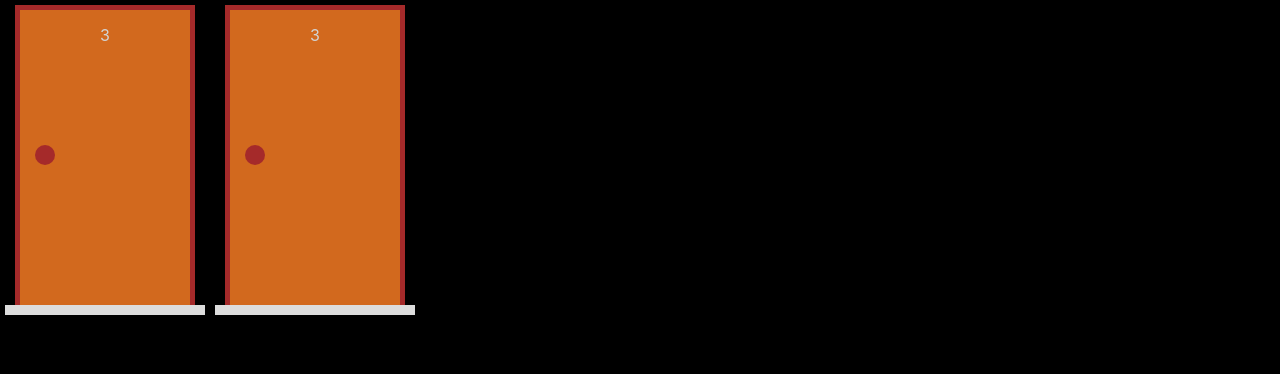
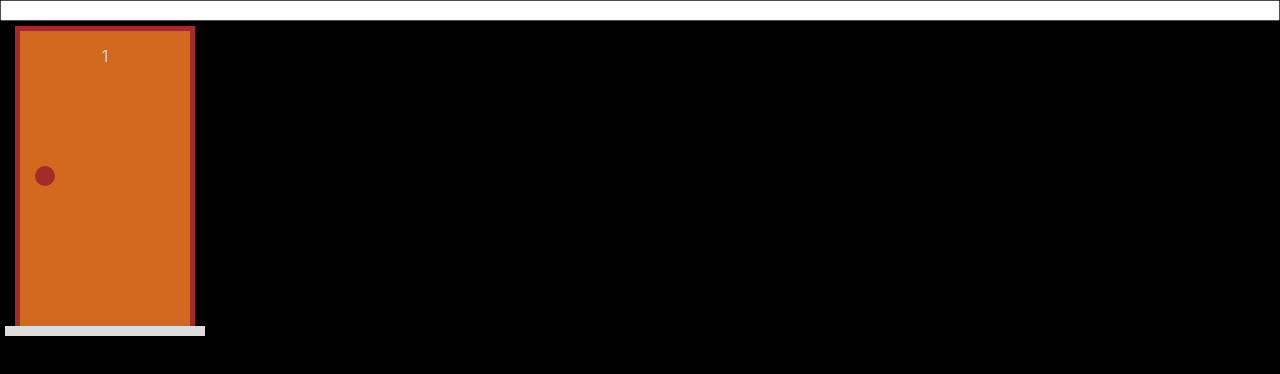
Before and after one commit to batistaerick/monty-hall, a Next.js app: page / in a window 1280 px wide. Shown: the top 374 px of the page. Built offline with nearby package versions, Linux system fonts and the light colour scheme.

Commit message:
Making port selection work

```diff
--- a/src/components/Door/Door.tsx
+++ b/src/components/Door/Door.tsx
@@ -1,11 +1,24 @@
+import { FC } from "react";
+import DoorModel from "../../models/DoorModel";
 import styles from "../../styles/Door.module.css";
 
-const Door = () => {
+interface DoorProps {
+  doorModel: DoorModel;
+  onChange: (newDoor: DoorModel) => void;
+}
+
+const Door: FC<DoorProps> = ({ doorModel, onChange }) => {
+  const selectedStyle = doorModel.selected ? styles.selected : "";
+
+  const changeSelection = () => {
+    onChange(doorModel.changeSelection());
+  };
+
   return (
-    <div className={styles.area}>
-      <div className={styles.frame}>
+    <div className={styles.area} onClick={changeSelection}>
+      <div className={`${styles.frame} ${selectedStyle}`}>
         <div className={styles.door}>
-          <div className={styles.number}>3</div>
+          <div className={styles.number}>{doorModel.number}</div>
           <div className={styles.doorHandle}></div>
         </div>
       </div>
--- /dev/null
+++ b/src/models/DoorModel.ts
@@ -0,0 +1,53 @@
+class DoorModel {
+  #number: number;
+  #hasGift: boolean;
+  #selected: boolean;
+  #opened: boolean;
+
+  constructor(
+    number: number,
+    hasGift: boolean = false,
+    selected: boolean = false,
+    opened: boolean = false
+  ) {
+    this.#number = number;
+    this.#hasGift = hasGift;
+    this.#selected = selected;
+    this.#opened = opened;
+  }
+
+  get number() {
+    return this.#number;
+  }
+
+  get hasGift() {
+    return this.#hasGift;
+  }
+
+  get selected() {
+    return this.#selected;
+  }
+
+  get opened() {
+    return this.#opened;
+  }
+
+  deselect() {
+    return new DoorModel(this.number, this.hasGift, false, this.opened);
+  }
+
+  changeSelection() {
+    return new DoorModel(
+      this.number,
+      this.hasGift,
+      !this.selected,
+      this.opened
+    );
+  }
+
+  open() {
+    return new DoorModel(this.number, this.hasGift, this.selected, true);
+  }
+}
+
+export default DoorModel;
--- a/src/pages/index.tsx
+++ b/src/pages/index.tsx
@@ -1,11 +1,20 @@
 import type { NextPage } from "next";
+import { useState } from "react";
 import Door from "../components/Door/Door";
+import DoorModel from "../models/DoorModel";
 
 const Home: NextPage = () => {
+  const [door, setDoor] = useState<DoorModel>(new DoorModel(1));
+  const [text, setText] = useState<string>();
+
   return (
-    <div style={{ display: "flex" }}>
-      <Door />
-      <Door />
+    <div style={{ display: "flex", flexDirection: "column" }}>
+      <input
+        type="text"
+        value={text}
+        onChange={(event) => setText(event.target.value)}
+      />
+      <Door doorModel={door} onChange={setDoor} />
     </div>
   );
 };
--- a/src/styles/Door.module.css
+++ b/src/styles/Door.module.css
@@ -44,3 +44,17 @@
   width: 100%;
   background-color: #ddd;
 }
+
+.selected {
+  border-left: 5px solid yellow;
+  border-top: 5px solid yellow;
+  border-right: 5px solid yellow;
+}
+
+.selected .number {
+  color: yellow;
+}
+
+.selected .doorHandle {
+  background-color: yellow;
+}
--- a/tsconfig.json
+++ b/tsconfig.json
@@ -1,6 +1,6 @@
 {
   "compilerOptions": {
-    "target": "es5",
+    "target": "es6",
     "lib": ["dom", "dom.iterable", "esnext"],
     "allowJs": true,
     "skipLibCheck": true,
```
